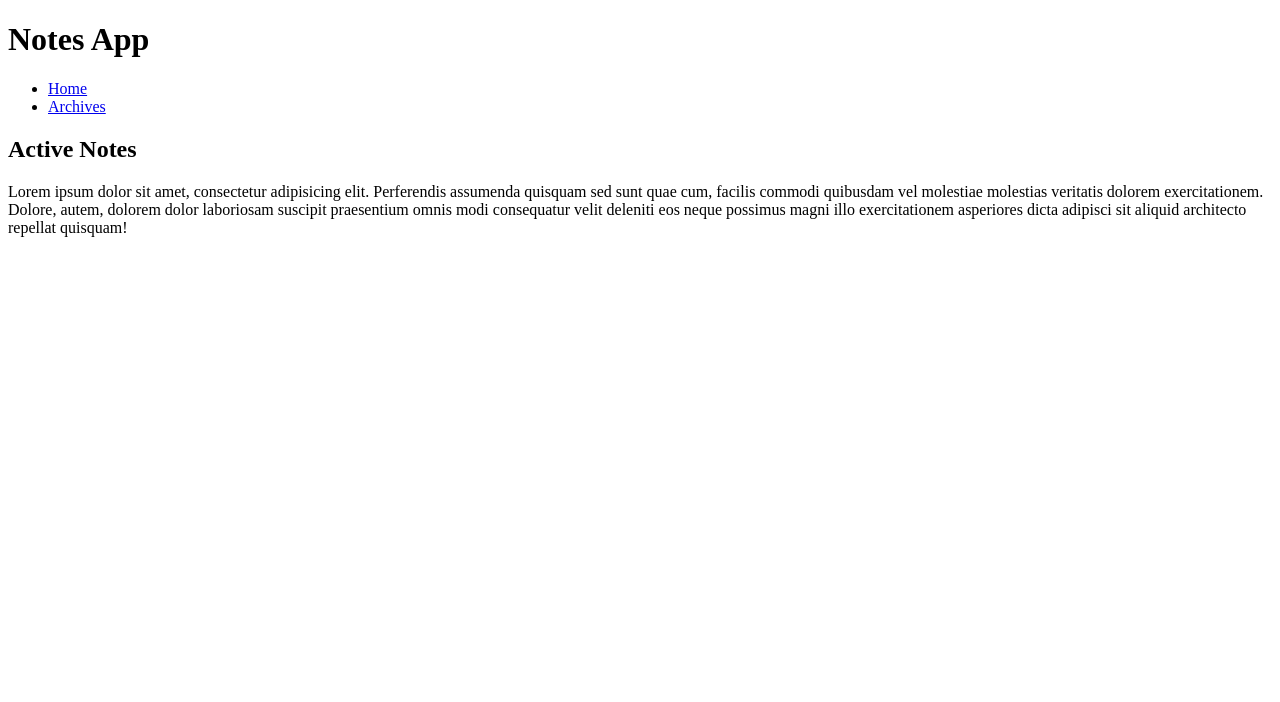
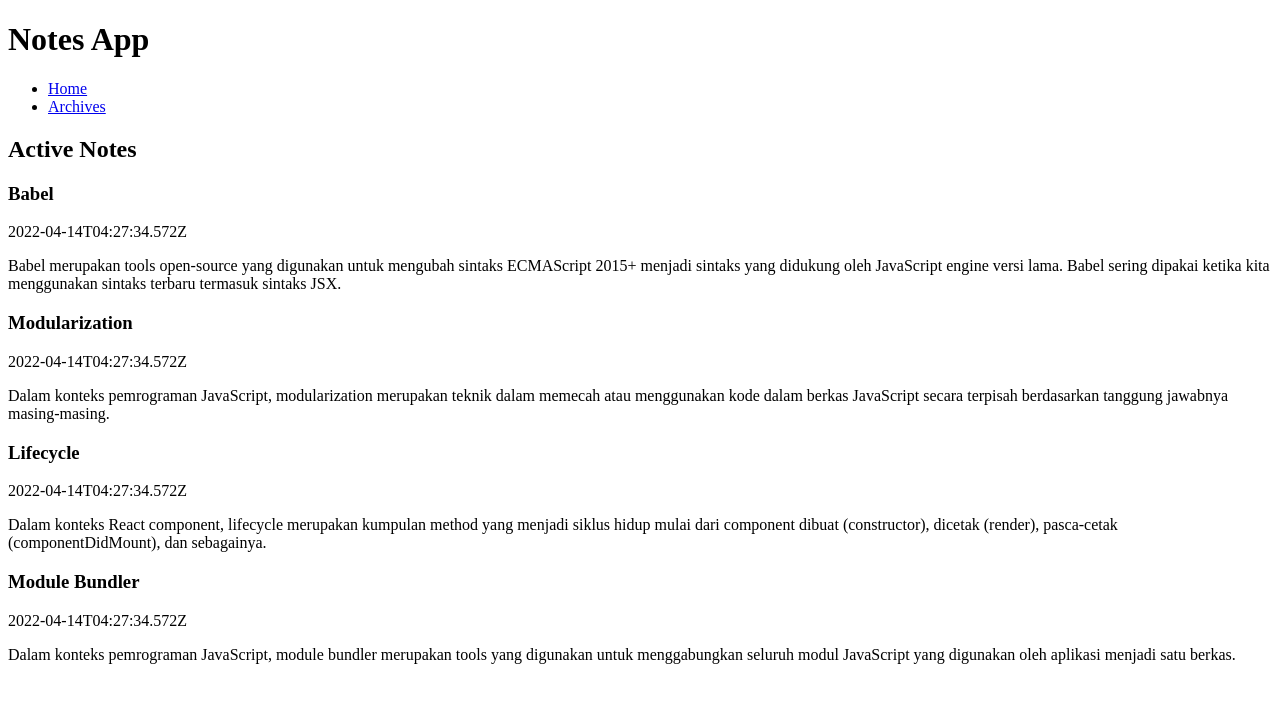
Before and after one commit to carloabimanyu/notes-app-spa, a React (Vite) app: page / in a window 1280 px wide. Shown: the top 702 px of the page. Built offline with nearby package versions, Linux system fonts and the light colour scheme.

Commit message:
feat: render static notes list on home and archives pages

```diff
--- /dev/null
+++ b/src/components/NoteItem.jsx
@@ -0,0 +1,16 @@
+function NoteItem({ note }) {
+    const id = note.id;
+    const title = note.title;
+    const body = note.body;
+    const createdAt = note.createdAt;
+
+    return (
+        <article>
+            <h3>{title}</h3>
+            <p>{createdAt}</p>
+            <p>{body}</p>
+        </article>
+    );
+}
+
+export default NoteItem;
--- /dev/null
+++ b/src/components/NoteList.jsx
@@ -0,0 +1,17 @@
+import NoteItem from "./NoteItem";
+
+function NoteList({ notes }) {
+    if (!notes.length) {
+        return <p>No notes found</p>;
+    }
+
+    return (
+        <section>
+            {notes.map((note) => (
+                <NoteItem key={note.id} note={note} />
+            ))}
+        </section>
+    );
+}
+
+export default NoteList;
--- a/src/pages/ArchivesPage.jsx
+++ b/src/pages/ArchivesPage.jsx
@@ -1,8 +1,13 @@
+import NoteList from "../components/NoteList";
+import notes from "../utils/notes";
+
 function ArchivesPage() {
+    const archivedNotes = notes.filter(note => note.archived);
+
     return (
         <section>
             <h2>Archived Notes</h2>
-            <p>Lorem ipsum dolor sit amet, consectetur adipisicing elit. Perferendis assumenda quisquam sed sunt quae cum, facilis commodi quibusdam vel molestiae molestias veritatis dolorem exercitationem. Dolore, autem, dolorem dolor laboriosam suscipit praesentium omnis modi consequatur velit deleniti eos neque possimus magni illo exercitationem asperiores dicta adipisci sit aliquid architecto repellat quisquam!</p>
+            <NoteList notes={archivedNotes} />
         </section>
     );
 }
--- a/src/pages/HomePage.jsx
+++ b/src/pages/HomePage.jsx
@@ -1,8 +1,13 @@
+import NoteList from "../components/NoteList";
+import notes from "../utils/notes";
+
 function HomePage() {
+    const activeNotes = notes.filter(note => !note.archived);
+
     return (
         <section>
             <h2>Active Notes</h2>
-            <p>Lorem ipsum dolor sit amet, consectetur adipisicing elit. Perferendis assumenda quisquam sed sunt quae cum, facilis commodi quibusdam vel molestiae molestias veritatis dolorem exercitationem. Dolore, autem, dolorem dolor laboriosam suscipit praesentium omnis modi consequatur velit deleniti eos neque possimus magni illo exercitationem asperiores dicta adipisci sit aliquid architecto repellat quisquam!</p>
+            <NoteList notes={activeNotes} />
         </section>
     );
 }
--- /dev/null
+++ b/src/utils/notes.js
@@ -0,0 +1,46 @@
+let notes = [
+    {
+        id: 'notes-1',
+        title: 'Babel',
+        body: 'Babel merupakan tools open-source yang digunakan untuk mengubah sintaks ECMAScript 2015+ menjadi sintaks yang didukung oleh JavaScript engine versi lama. Babel sering dipakai ketika kita menggunakan sintaks terbaru termasuk sintaks JSX.',
+        createdAt: '2022-04-14T04:27:34.572Z',
+        archived: false,
+    },
+    {
+        id: 'notes-2',
+        title: 'Functional Component',
+        body: 'Functional component merupakan React component yang dibuat menggunakan fungsi JavaScript. Agar fungsi JavaScript dapat disebut component ia harus mengembalikan React element dan dipanggil layaknya React component.',
+        createdAt: '2022-04-14T04:27:34.572Z',
+        archived: true,
+    },
+    {
+        id: 'notes-3',
+        title: 'Modularization',
+        body: 'Dalam konteks pemrograman JavaScript, modularization merupakan teknik dalam memecah atau menggunakan kode dalam berkas JavaScript secara terpisah berdasarkan tanggung jawabnya masing-masing.',
+        createdAt: '2022-04-14T04:27:34.572Z',
+        archived: false,
+    },
+    {
+        id: 'notes-4',
+        title: 'Lifecycle',
+        body: 'Dalam konteks React component, lifecycle merupakan kumpulan method yang menjadi siklus hidup mulai dari component dibuat (constructor), dicetak (render), pasca-cetak (componentDidMount), dan sebagainya. ',
+        createdAt: '2022-04-14T04:27:34.572Z',
+        archived: false,
+    },
+    {
+        id: 'notes-5',
+        title: 'ESM',
+        body: 'ESM (ECMAScript Module) merupakan format modularisasi standar JavaScript.',
+        createdAt: '2022-04-14T04:27:34.572Z',
+        archived: true,
+    },
+    {
+        id: 'notes-6',
+        title: 'Module Bundler',
+        body: 'Dalam konteks pemrograman JavaScript, module bundler merupakan tools yang digunakan untuk menggabungkan seluruh modul JavaScript yang digunakan oleh aplikasi menjadi satu berkas.',
+        createdAt: '2022-04-14T04:27:34.572Z',
+        archived: false,
+    },
+];
+
+export default notes;
```
